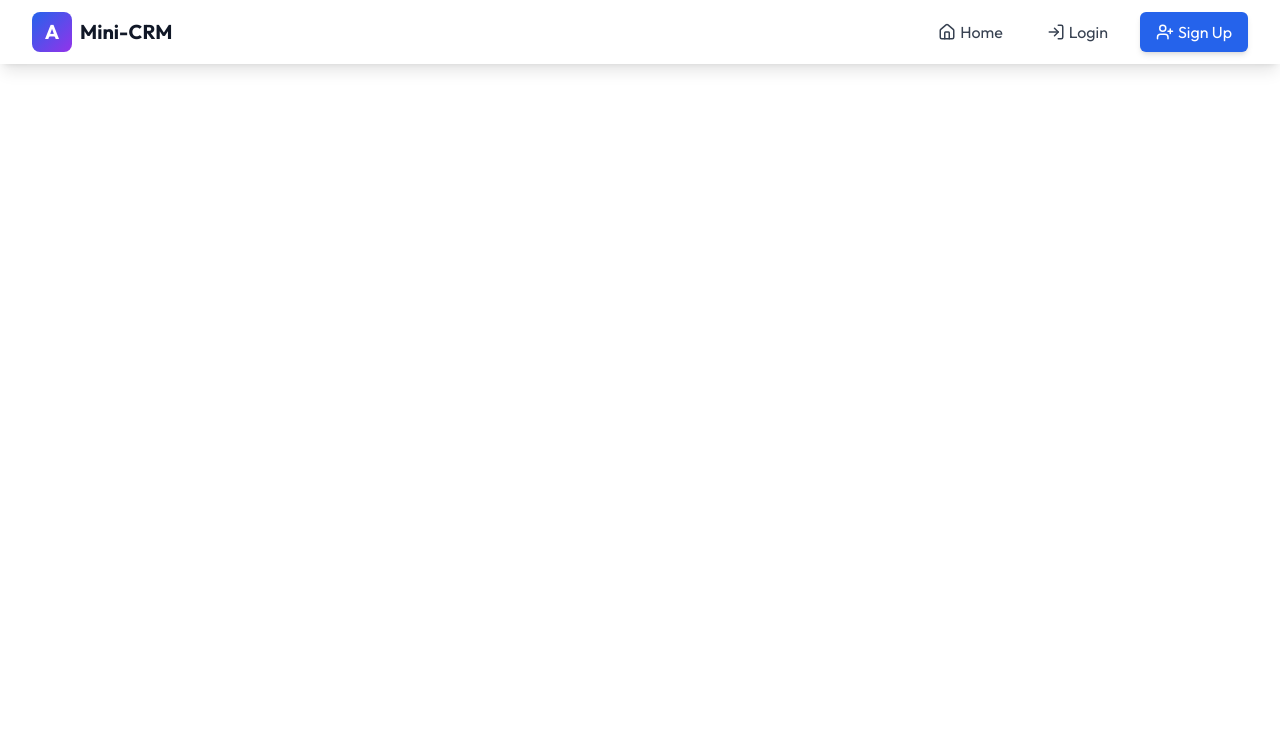
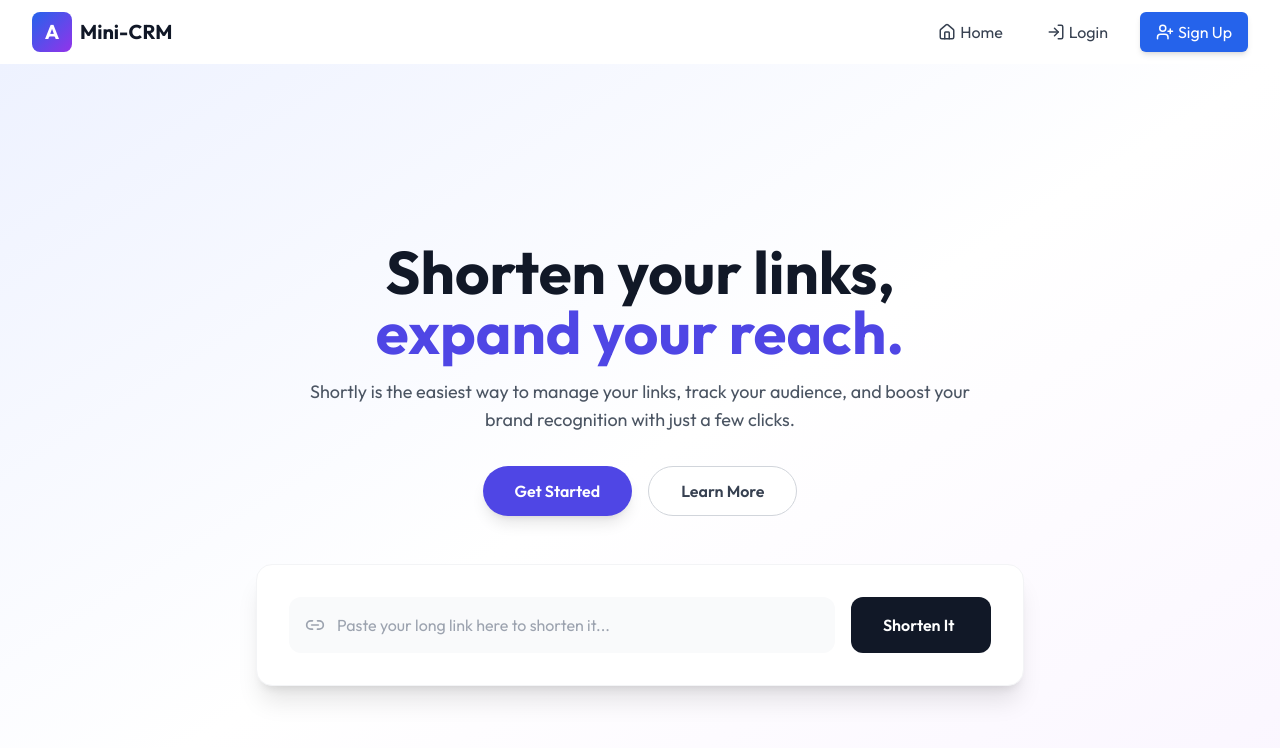
Before and after one commit to codermahbub20/link-shortify, a React (Vite) app in the folder front-end/: page / in a window 1280 px wide. Shown: the top 748 px of the page. Built offline with nearby package versions, Linux system fonts and the light colour scheme.

Commit message:
Create home page , urlApi using redux mutation implement this in home page for create the short link

```diff
--- a/front-end/index.html
+++ b/front-end/index.html
@@ -2,9 +2,9 @@
 <html lang="en">
   <head>
     <meta charset="UTF-8" />
-    <link rel="icon" type="image/svg+xml" href="./src/assets//Logos//KMG Icon-01-1.png" />
+    <link rel="icon" type="image/svg+xml" href="https://linkopingsciencepark.se/wp-content/uploads/2023/09/shortlink-logo-blue-1200x185.jpg" />
     <meta name="viewport" content="width=device-width, initial-scale=1.0" />
-    <title>Orbitops</title>
+    <title>Shortly</title>
   </head>
   <body>
     <div id="root"></div>
--- a/front-end/src/Components/Pages/Home/Home.tsx
+++ b/front-end/src/Components/Pages/Home/Home.tsx
@@ -1,11 +1,12 @@
 import Navbar from "../Navbar/Navbar";
+import UrlShortenerSection from "../UrlShortenerSection/UrlShortenerSection";
 
 
 const Home = () => {
     return (
         <div>
             <Navbar/>
-
+            <UrlShortenerSection/>
 
         </div>
     );
--- /dev/null
+++ b/front-end/src/Components/Pages/UrlShortenerSection/UrlShortenerSection.tsx
@@ -0,0 +1,163 @@
+/* eslint-disable @typescript-eslint/no-explicit-any */
+import React, { useState } from 'react';
+import { Link2, Copy, Check, Loader2 } from 'lucide-react';
+import { useAppSelector } from '../../../redux/hooks';
+import { useCreateShortUrlMutation } from '../../../redux/features/url/urlApi';
+import { toast } from 'sonner';
+
+
+export const UrlShortenerSection: React.FC = () => {
+  const [originalUrl, setOriginalUrl] = useState('');
+  const [shortened, setShortened] = useState<{ shortUrl: string; shortCode: string } | null>(null);
+  const [copied, setCopied] = useState(false);
+
+  const { token } = useAppSelector((state) => state.auth);
+  const isLoggedIn = !!token;
+
+  const [createShortUrl, { isLoading }] = useCreateShortUrlMutation();
+
+  const handleShorten = async () => {
+    if (!originalUrl.trim()) {
+      toast.error('Please enter a valid URL');
+      return;
+    }
+
+    if (!isLoggedIn) {
+      toast.error('Please login first to shorten URLs', {
+        description: 'You need to be signed in to create short links.',
+      });
+      return;
+    }
+
+    try {
+      const result = await createShortUrl({ originalUrl: originalUrl.trim() }).unwrap();
+
+      setShortened({
+        shortUrl: result.data.shortUrl,
+        shortCode: result.data.shortCode,
+      });
+
+      toast.success('Short URL created successfully!');
+    } catch (err: any) {
+      toast.error(err?.data?.message || 'Failed to shorten URL. Try again.');
+    }
+  };
+
+  const handleCopy = async () => {
+    if (!shortened) return;
+
+    try {
+      await navigator.clipboard.writeText(shortened.shortUrl);
+      setCopied(true);
+      toast.success('Copied to clipboard!');
+      setTimeout(() => setCopied(false), 2000);
+    } catch {
+      toast.error('Failed to copy');
+    }
+  };
+
+  const handleKeyPress = (e: React.KeyboardEvent) => {
+    if (e.key === 'Enter') {
+      handleShorten();
+    }
+  };
+
+  return (
+    <section className="min-h-screen bg-gradient-to-br from-indigo-50 via-white to-purple-50 flex items-center justify-center px-4 py-12">
+      <div className="max-w-4xl w-full text-center">
+        {/* Hero Text */}
+        <h1 className="text-4xl md:text-5xl lg:text-6xl font-bold text-gray-900 leading-tight">
+          Shorten your links,<br />
+          <span className="text-indigo-600">expand your reach.</span>
+        </h1>
+
+        <p className="mt-4 text-lg text-gray-600 max-w-2xl mx-auto">
+          Shortly is the easiest way to manage your links, track your audience,
+          and boost your brand recognition with just a few clicks.
+        </p>
+
+        {/* CTA Buttons */}
+        <div className="mt-8 flex flex-col sm:flex-row gap-4 justify-center">
+          <button className="px-8 py-3 bg-indigo-600 text-white font-semibold rounded-full hover:bg-indigo-700 transition shadow-lg">
+            Get Started
+          </button>
+          <button className="px-8 py-3 bg-white text-gray-700 font-semibold rounded-full border border-gray-300 hover:bg-gray-50 transition">
+            Learn More
+          </button>
+        </div>
+
+        {/* URL Input Section */}
+        <div className="mt-12 max-w-3xl mx-auto">
+          <div className="bg-white rounded-2xl shadow-xl p-6 md:p-8 border border-gray-100">
+            <div className="flex flex-col md:flex-row gap-4 items-center">
+              <div className="relative flex-1 w-full">
+                <Link2 className="absolute left-4 top-1/2 -translate-y-1/2 text-gray-400" size={20} />
+                <input
+                  type="text"
+                  value={originalUrl}
+                  onChange={(e) => setOriginalUrl(e.target.value)}
+                  onKeyDown={handleKeyPress}
+                  placeholder="Paste your long link here to shorten it..."
+                  className="w-full pl-12 pr-4 py-4 text-gray-700 bg-gray-50 rounded-xl focus:outline-none focus:ring-4 focus:ring-indigo-200 transition"
+                />
+              </div>
+
+              <button
+                onClick={handleShorten}
+                disabled={isLoading}
+                className="px-8 py-4 bg-gray-900 text-white font-semibold rounded-xl hover:bg-gray-800 transition disabled:opacity-70 flex items-center gap-2 min-w-[140px]"
+              >
+                {isLoading ? (
+                  <>
+                    <Loader2 className="animate-spin" size={20} />
+                    Shortening...
+                  </>
+                ) : (
+                  'Shorten It'
+                )}
+              </button>
+            </div>
+
+            {/* Success Result */}
+            {shortened && (
+              <div className="mt-6 p-5 bg-green-50 border border-green-200 rounded-xl animate-fade-in">
+                <div className="flex items-center justify-between flex-col sm:flex-row gap-4">
+                  <div className="text-left">
+                    <p className="text-sm text-green-700 font-medium">Your short link is ready!</p>
+                    <a
+                      href={shortened.shortUrl}
+                      target="_blank"
+                      rel="noopener noreferrer"
+                      className="text-indigo-600 font-mono text-lg break-all hover:underline"
+                    >
+                      {shortened.shortUrl}
+                    </a>
+                  </div>
+
+                  <button
+                    onClick={handleCopy}
+                    className="px-6 py-3 bg-indigo-600 text-white rounded-lg hover:bg-indigo-700 transition flex items-center gap-2 shadow-md"
+                  >
+                    {copied ? (
+                      <>
+                        <Check size={18} />
+                        Copied!
+                      </>
+                    ) : (
+                      <>
+                        <Copy size={18} />
+                        Copy
+                      </>
+                    )}
+                  </button>
+                </div>
+              </div>
+            )}
+          </div>
+        </div>
+      </div>
+    </section>
+  );
+};
+
+export default UrlShortenerSection;
--- a/front-end/src/index.css
+++ b/front-end/src/index.css
@@ -3,3 +3,12 @@
 @tailwind base;
 @tailwind components;
 @tailwind utilities;
+
+@keyframes fade-in {
+  from { opacity: 0; transform: translateY(10px); }
+  to { opacity: 1; transform: translateY(0); }
+}
+
+.animate-fade-in {
+  animation: fade-in 0.5s ease-out;
+}
--- /dev/null
+++ b/front-end/src/redux/features/url/urlApi.ts
@@ -0,0 +1,46 @@
+import { baseApi } from "../../api/baseApi";
+
+const urlApi = baseApi.injectEndpoints({
+  endpoints: (builder) => ({
+
+    getMyUrls: builder.query({
+      query: () => ({
+        url: "/urls/my-urls",
+        method: "GET",
+      }),
+
+    }),
+
+    createShortUrl: builder.mutation({
+      query: (body) => ({
+        url: "/urls/shorten",
+        method: "POST",
+        body,
+      }),
+
+    }),
+    deleteUrl: builder.mutation({
+      query: (id: string) => ({
+        url: `/urls/${id}`,
+        method: "DELETE",
+      }),
+
+    }),
+
+    getRedirectUrl: builder.query({
+      query: (shortCode: string) => ({
+        url: `/urls/${shortCode}`,
+        method: "GET",
+      }),
+    }),
+  }),
+});
+
+export const {
+  useGetMyUrlsQuery,
+  useCreateShortUrlMutation,
+  useDeleteUrlMutation,
+  useGetRedirectUrlQuery,
+} = urlApi;
+
+export default urlApi;
```
Also changed, not shown: 1 other file (tests, documents, lock files or other folders).
